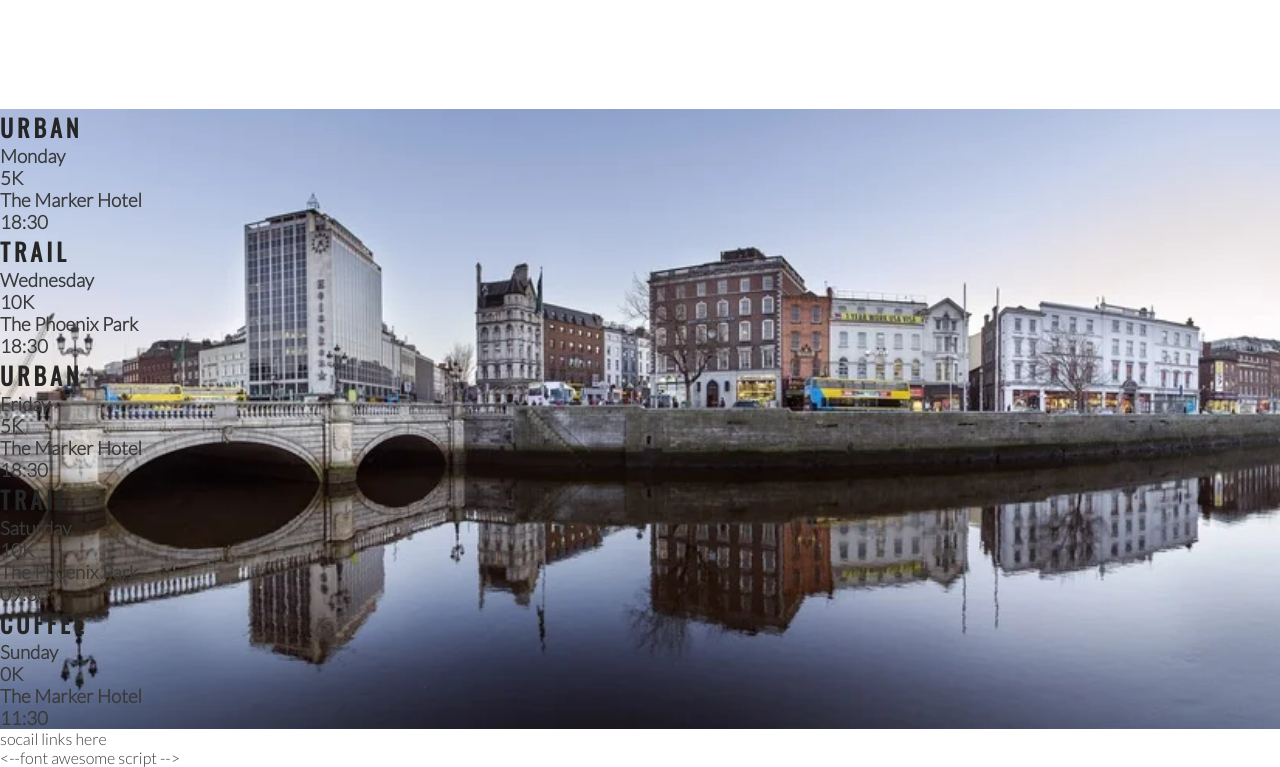
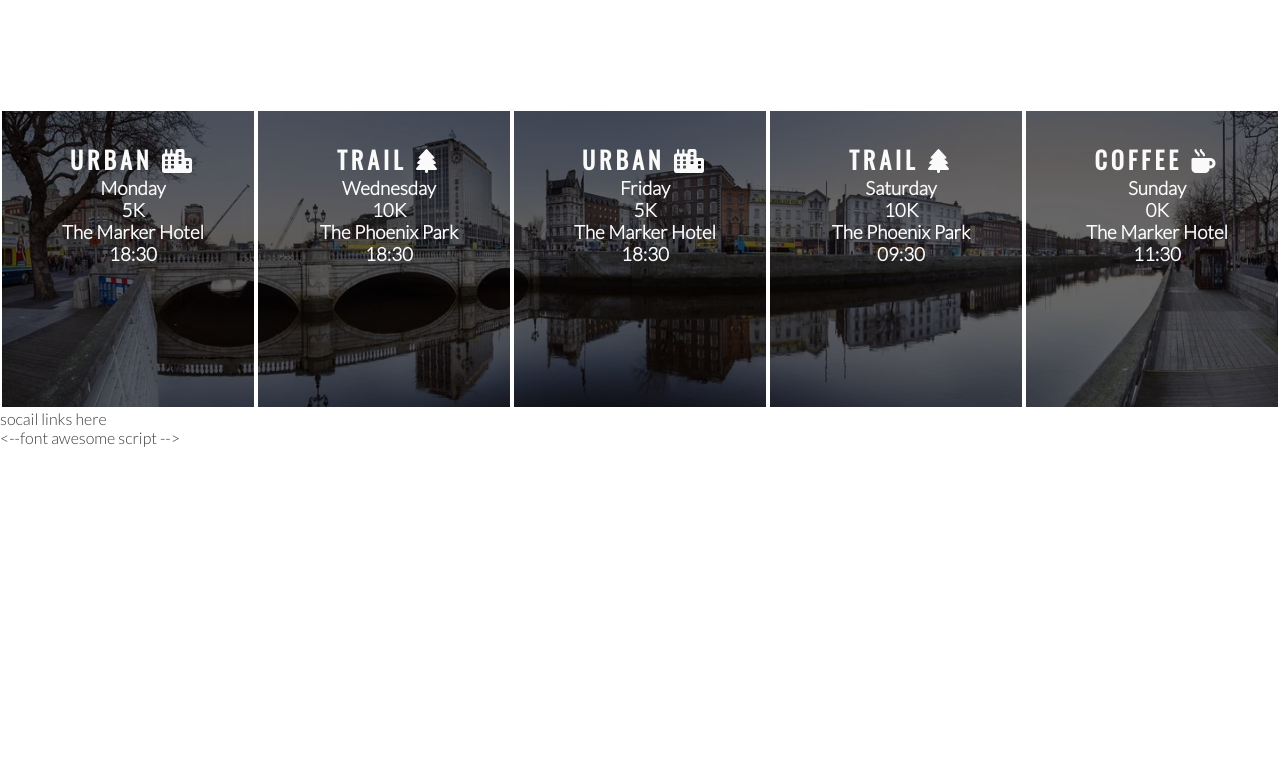
Before and after one commit to dhrutibhudia97/love-running-walkthrough-project, a plain HTML site: page index.html in a window 1280 px wide. Shown: the part 1186-1953 px from the top of the page. After the commit the page ends 1633 px from the top, so only its background shows below. Drawn offline with nearby package versions, Linux system fonts and the light colour scheme.

Commit message:
add styles and icons to meet up

```diff
--- a/assets/css/style.css
+++ b/assets/css/style.css
@@ -178,8 +178,23 @@ hr {
     background-repeat:no-repeat;
     background-size:cover;
     background-position:center;
-    width:100%;
+    width: 100%;
     overflow:hidden;
+}
 
+#times div {
+    color:#fafafa;
+    background-color:rgba(0, 0, 0, .6);
+    width:20%;
+    height:300px;
+    float:left;
+    padding-top:30px;
+    padding-left:10px;
+    text-align:center;
+    border:2px solid white;
+    box-sizing:border-box;
+}
 
+#times h2 {
+    color:#fafafa;
 }
--- a/index.html
+++ b/index.html
@@ -75,35 +75,35 @@
     </section>
     <section id="times">
         <div>
-            <h2>Urban</h2>
+            <h2>Urban <i class="fa-solid fa-city"></i></h2>
             <h3>Monday</h3>
             <h3>5K</h3>
             <h3>The Marker Hotel</h3>
             <h3>18:30</h3>
         </div>
         <div>
-            <h2>Trail</h2>
+            <h2>Trail <i class="fa-solid fa-tree"></i></h2>
             <h3>Wednesday</h3>
             <h3>10K</h3>
             <h3>The Phoenix Park</h3>
             <h3>18:30</h3>
         </div>
         <div>
-            <h2>Urban</h2>
+            <h2>Urban <i class="fa-solid fa-city"></i></h2>
             <h3>Friday</h3>
             <h3>5K</h3>
             <h3>The Marker Hotel</h3>
             <h3>18:30</h3>
         </div>
         <div>
-            <h2>Trail</h2>
+            <h2>Trail <i class="fa-solid fa-tree"></i></h2>
             <h3>Saturday</h3>
             <h3>10K</h3>
             <h3>The Phoenix Park</h3>
             <h3>09:30</h3>
         </div>
         <div>
-            <h2>Coffee</h2>
+            <h2>Coffee <i class="fa-solid fa-mug-hot"></i></h2>
             <h3>Sunday</h3>
             <h3>0K</h3>
             <h3>The Marker Hotel</h3>
```
